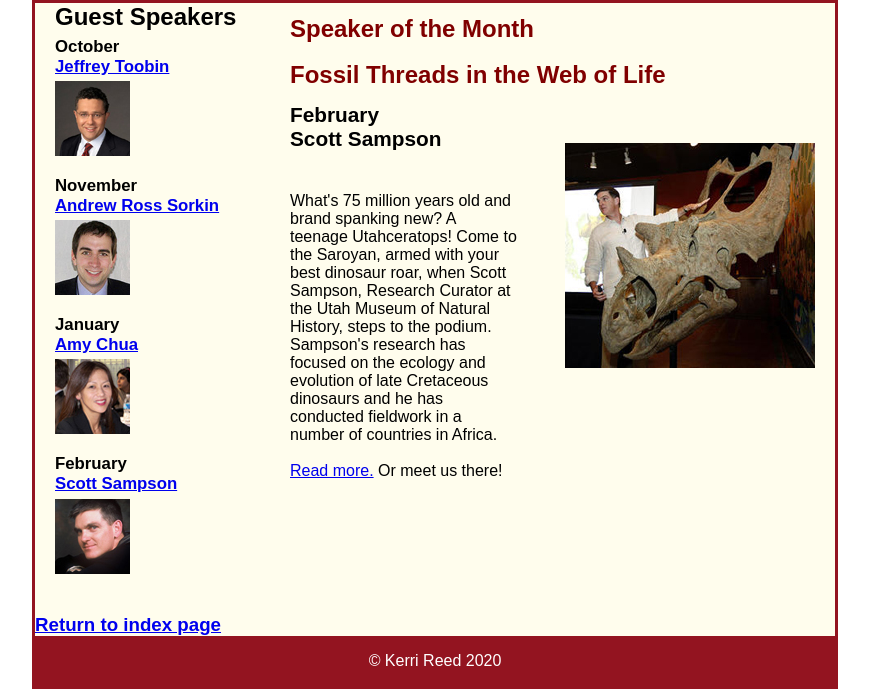
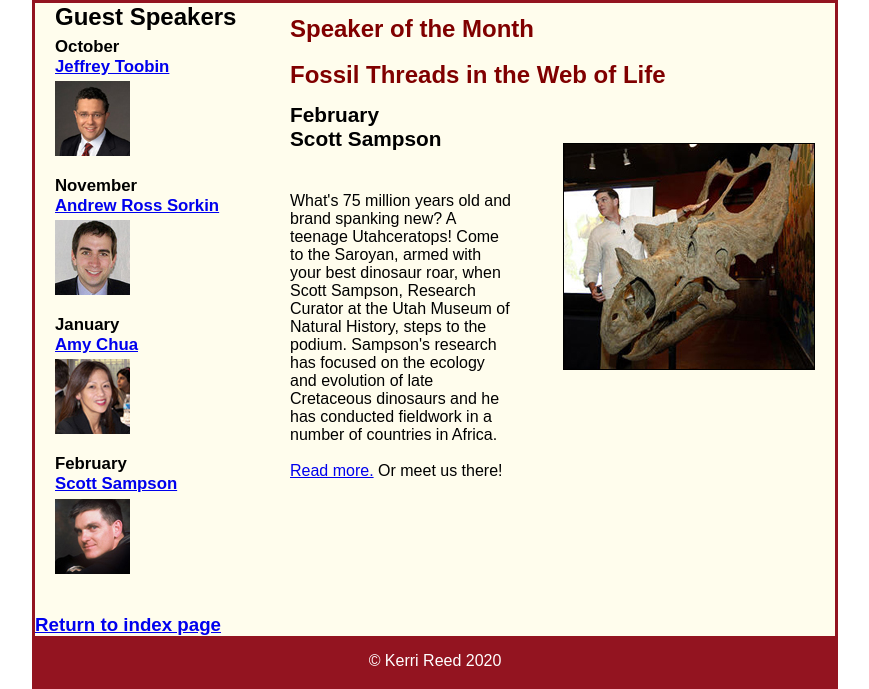
Before and after one commit to kmr54/A12, a plain HTML site: page speakers/sampson.html in a window 1280 px wide. Shown: the part 163-852 px from the top of the page, without its empty margins (205-1074 px from the left). Drawn offline with Linux system fonts and the light colour scheme.

Commit message:
Update speaker.css

```diff
--- a/styles/speaker.css
+++ b/styles/speaker.css
@@ -91,7 +91,7 @@ section article {
 }
 section img{
     float: right;
-    border: 1px;
+    border: solid 1px;
     margin-top: 3em;
     margin-bottom: 3em;
     margin-left: 3em;
```
